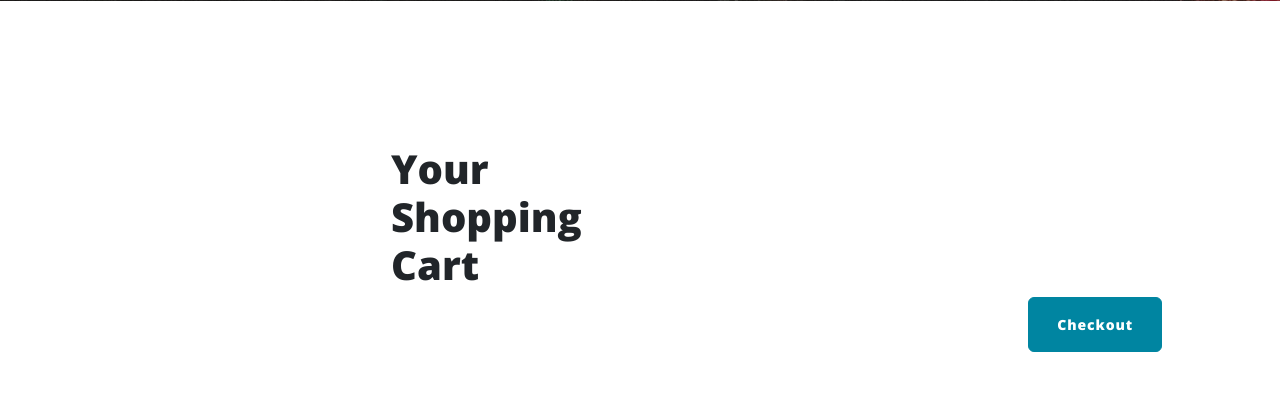
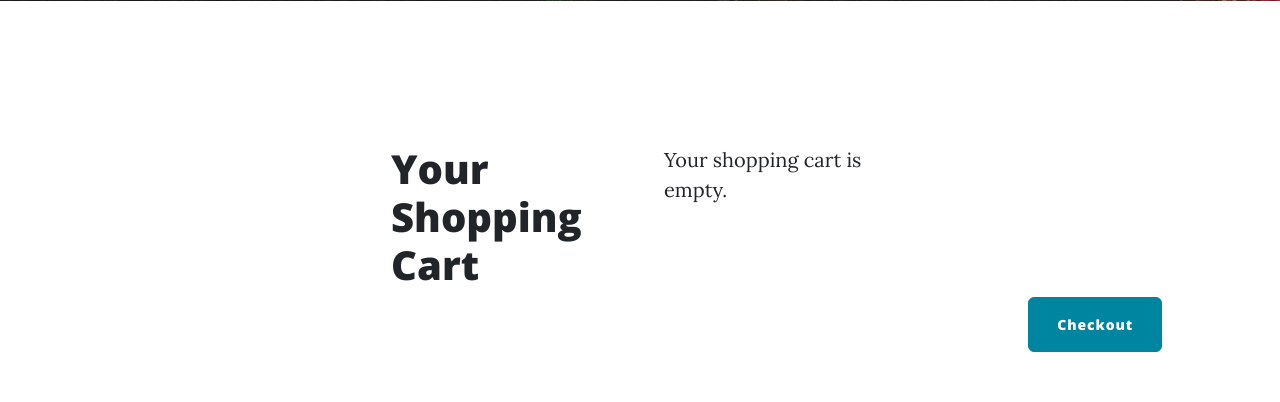
Before and after one commit to Okamiryuku/Online-Shop, a Flask app: page /show_cart in a window 1280 px wide. Shown: the part 531-933 px from the top of the page. Run offline with Flask 3, Linux system fonts and the light colour scheme; a user stored in the database is signed in; tables that the repository leaves empty hold one stand-in row (values such as "Sample post"); some libraries are stand-ins or nearby versions.

Commit message:
Adding session Total, and session Cart

```diff
--- a/main.py
+++ b/main.py
@@ -1,5 +1,5 @@
 from datetime import date
-from flask import Flask, abort, render_template, redirect, url_for, flash, jsonify
+from flask import Flask, abort, render_template, redirect, url_for, flash, session, request
 from flask_bootstrap import Bootstrap5
 from flask_ckeditor import CKEditor
 from flask_login import UserMixin, login_user, LoginManager, current_user, logout_user
@@ -8,6 +8,7 @@ from functools import wraps
 from werkzeug.security import generate_password_hash, check_password_hash
 from sqlalchemy.orm import relationship
 from forms import InventoryForm, RegisterForm, LoginForm
+from flask_session import Session
 import stripe
 
 
@@ -15,6 +16,9 @@ stripe.api_key = 'pk_test_51ODewvIlrA5L99MBXvP71qe65tMvhV9qC8aLRR8HPygAtWs9MCaEJ
 STRIPE_ENDPOINT = 'https://api.stripe.com'
 
 app = Flask(__name__)
+app.config["SESSION_PERMANENT"] = False
+app.config["SESSION_TYPE"] = "filesystem"
+Session(app)
 
 YOUR_DOMAIN = 'http://127.0.0.1:5001'
 CART = []
@@ -129,15 +133,23 @@ def cancel():
 
 @app.route('/add_to_cart/<int:product_id>')
 def add_to_cart(product_id):
-    CART.append(product_id)
+    if 'cart' not in session:
+        session['cart'] = []
+    session['cart'].append(product_id)
     return redirect(url_for('show_cart'))
 
 
 @app.route('/show_cart')
 def show_cart():
-    cart_items = [int(item) for item in CART]
+    if not session.get("name"):
+        return redirect("/login")
+    if 'total' not in session:
+        session['total'] = 0
+    cart_items = session.get('cart', [])
     products_in_cart = Inventory.query.filter(Inventory.product_id.in_(cart_items)).all()
-    return render_template('show_cart.html', products_in_cart=products_in_cart, current_user=current_user)
+    for product in products_in_cart:
+        session['total'] += product.price
+    return render_template('show_cart.html', products_in_cart=products_in_cart,total=session['total'], current_user=current_user)
 
 
 # Register new users into the User database
@@ -189,6 +201,7 @@ def login():
             flash('Password incorrect, please try again.')
             return redirect(url_for('login'))
         else:
+            session["name"] = form.password.data
             login_user(user)
             return redirect(url_for('index'))
 
@@ -197,6 +210,7 @@ def login():
 
 @app.route('/logout')
 def logout():
+    session["name"] = None
     logout_user()
     return redirect(url_for('index'))
 
@@ -261,6 +275,8 @@ def delete_post(post_id):
 
 @app.route("/about")
 def about():
+    if not session.get("name"):
+        return redirect("/login")
     return render_template("about.html", current_user=current_user)
 
 
--- a/requirements.txt
+++ b/requirements.txt
@@ -17,3 +17,4 @@ urllib3~=2.1.0
 Flask~=3.0.0
 SQLAlchemy~=2.0.23
 Bootstrap-Flask~=2.3.2
+Flask-Session~=0.5.0
--- a/templates/show_cart.html
+++ b/templates/show_cart.html
@@ -21,11 +21,17 @@
   <div class="container px-4 px-lg-5 mt-5">
     <div class="row gx-4 gx-lg-5 row-cols-2 row-cols-md-3 row-cols-xl-4 justify-content-center">
       <h1>Your Shopping Cart</h1>
+      {% if products_in_cart %}
       <ul>
         {% for product in products_in_cart %}
         <li>{{ product.product_name }} - ${{ product.price }}</li>
         {% endfor %}
+        <hr class="my-4" />
+        <li>TOTAL: ${{  total }}</li>
       </ul>
+      {% else %}
+      <p>Your shopping cart is empty.</p>
+      {% endif %}
     </div>
     <form method="POST" action="{{ url_for('create_checkout_session') }}" class="d-flex justify-content-end mb-4">
       <button class="btn btn-primary float-right" type="submit">Checkout</button>
```
Also changed, not shown: 4 other files.
